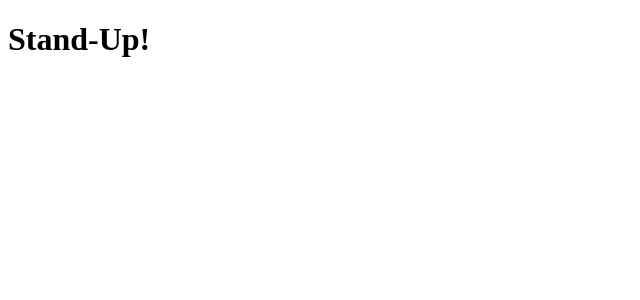
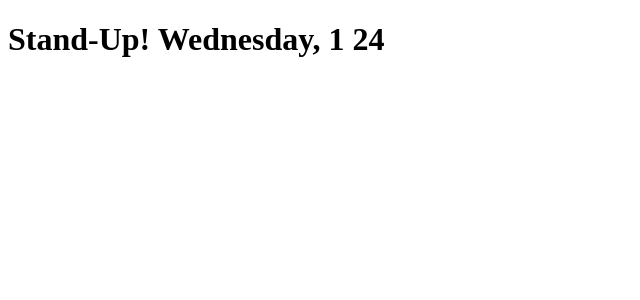
Before and after one commit to ChrisGitmed/stand-up-assistant, a React app: page / in a window 1280 px wide. Shown: the top 300 px of the page, without its empty margins (0-640 px from the left). Built offline with nearby package versions, Linux system fonts and the light colour scheme; the HTML template or start-up script is replaced by a standard one.

Commit message:
Added function for converting the day number into a string.

```diff
--- a/src/title.jsx
+++ b/src/title.jsx
@@ -1,7 +1,33 @@
 import React from 'react';
 
 export default function Title() {
+
+    function getDayInString(dayInNum) {
+        switch (dayInNum) {
+            case 0:
+                return 'Sunday';
+            case 1:
+                return 'Monday';
+            case 2:
+                return 'Tuesday';
+            case 3:
+                return 'Wednesday';
+            case 4:
+                return 'Thursday';
+            case 5:
+                return 'Friday';
+            case 6:
+                return 'Saturday';
+        }
+    }
+
+    const date = new Date();
+    const day = getDayInString(date.getDay());
+
+    const today = `${day}, ${date.getMonth()} ${date.getDate()}`
     return (
-        <h1 className="title">Stand-Up!</h1>
+        <div>
+            <h1 className="title">Stand-Up! {today}</h1>
+        </div>
     )
 }
```
Also changed, not shown: 1 other file (tests, documents, lock files or other folders).
